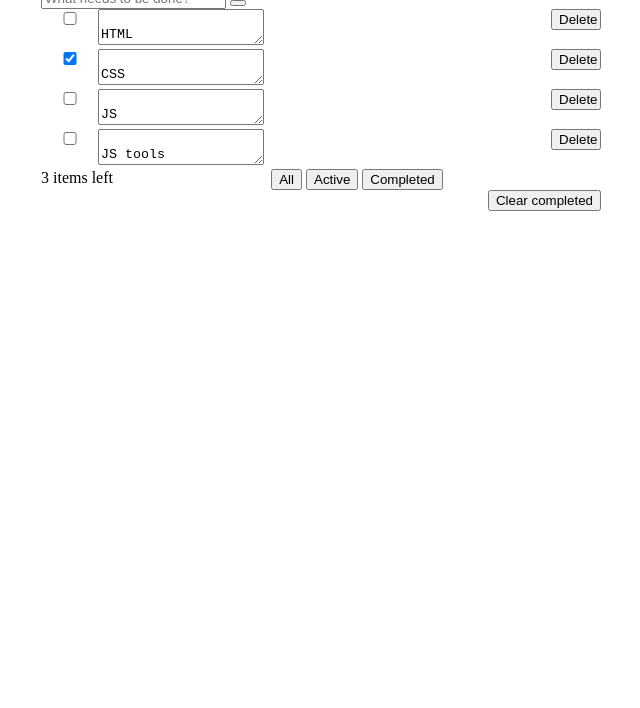
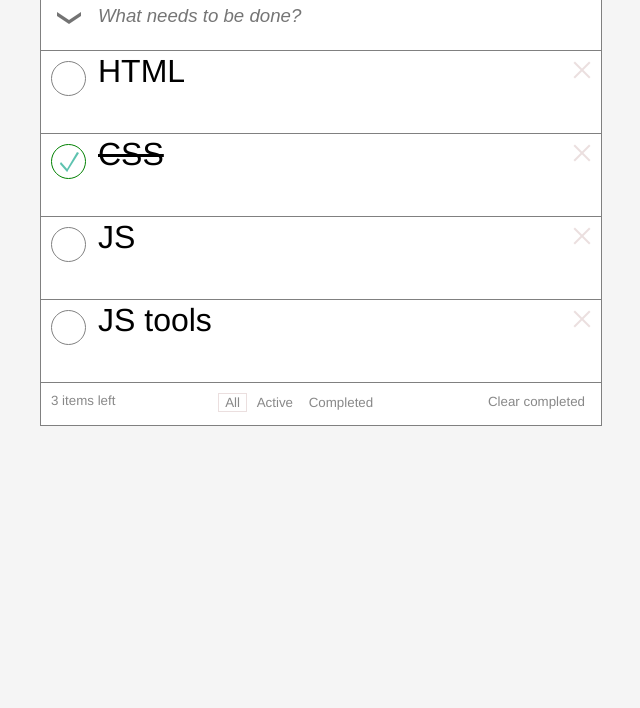
Before and after one commit to ok-technopolis/Nikita-Suprotivniy, a plain HTML site: page index.html in a window 1280 px wide. Shown: the part 92-800 px from the top of the page, without its empty margins (319-959 px from the left). Drawn offline with Linux system fonts and the light colour scheme.

Commit message:
Make style for all elements

```diff
--- a/components/style/style.css
+++ /dev/null
@@ -1,48 +0,0 @@
-.header {
-    font-family: arial;
-    text-transform: uppercase;
-    text-align: center;
-}
-
-.todo-header {
-    align-content: center;
-}
-
-.todo-container {
-	width: 560px;
-    margin: 0 auto;
-}
-
-.todo-list-item-button {
-    width: 50px;
-    float: left;
-}
-
-.todo-list-item-delete {
-    width: 50px;
-    float: right;
-}
-
-.todo-list-item-text {
-    overflow: hidden;
-    margin: 0 auto;
-}
-
-
-.todo-footer {
-	width: 560px;
-    margin: 0 auto;
-}
-
-.todos-left {
-    float: left;
-}
-
-.todo-groups {
-    overflow: hidden;
-    text-align: center;
-}
-
-.todo-clearcompleted-button {
-    float: right;
-}
--- a/index.html
+++ b/index.html
@@ -1,8 +1,8 @@
-<!DOCTYPE html>
+ <!DOCTYPE html>
 <html>
 <head>
 	<title>Todo</title>
-	<link rel="stylesheet" type="text/css" href="components/style/style.css">
+	<link rel="stylesheet" type="text/css" href="style/style.css">
 
 </head>
 <body>
@@ -14,54 +14,53 @@
     <div class="todo-container">
 
         <div class="todo-header">
-            <input  aria-label="Add new todo" class="todo-newtodo-input" placeholder="What needs to be done?">
-            <button aria-label="Check all as completed" class="todo-checkall-button"></button>
+            <div  class="todo-checkall-button"><button aria-label="Check all as completed"></button></div>
+            <div class="todo-newtodo-input"><input  aria-label="Add new todo" placeholder="What needs to be done?"></div>
         </div>
 
         <div class="todo-list">
             <div class="todo-list-item">
-                <textarea class="todo-list-item-text" aria-label="Todo item area">
-                    HTML
-                </textarea>
-                <input type="checkbox" aria-label="Check as completed" class="todo-list-item-button">
-                <button aria-label="Delete todo item" class="todo-list-item-delete">Delete</button>
+
+
+                <div class="todo-list-item-button"><input type="checkbox" aria-label="Check as completed"></div>
+                <div class="todo-list-item-delete"><button aria-label="Delete todo item"></button></div>
+                <div class="todo-list-item-text"><textarea aria-label="Todo item area">HTML</textarea></div>
             </div>
             <div class="todo-list-item __ready">
-                <textarea class="todo-list-item-text" aria-label="Todo item area">
-                    CSS
-                </textarea>
-                <input type="checkbox" checked="checked" aria-label="Check as completed" class="todo-list-item-button">
-                <button aria-label="Delete todo item" class="todo-list-item-delete">Delete</button>
+
+                <div class="todo-list-item-button"><input type="checkbox" checked="checked" aria-label="Check as completed"></div>
+                <div class="todo-list-item-delete"><button aria-label="Delete todo item"></button></div>
+                <div class="todo-list-item-text"><textarea aria-label="Todo item area">CSS</textarea></div>
             </div>
             <div class="todo-list-item">
-                <textarea class="todo-list-item-text" aria-label="Todo item area">
-                    JS
-                </textarea>
-                <input type="checkbox" aria-label="Check as completed" class="todo-list-item-button">
-                <button aria-label="Delete todo item" class="todo-list-item-delete">Delete</button>
+
+                <div class="todo-list-item-button"><input type="checkbox" aria-label="Check as completed"></div>
+                <div class="todo-list-item-delete"><button aria-label="Delete todo item"></button></div>
+                <div class="todo-list-item-text"><textarea aria-label="Todo item area">JS</textarea></div>
             </div>
             <div class="todo-list-item">
-                <textarea class="todo-list-item-text" aria-label="Todo item area">
-                    JS tools
-                </textarea>
-                <input type="checkbox" aria-label="Check as completed" class="todo-list-item-button">
-                <button aria-label="Delete todo item" class="todo-list-item-delete">Delete</button>
+
+                <div class="todo-list-item-button"><input type="checkbox" aria-label="Check as completed"></div>
+                <div class="todo-list-item-delete"><button aria-label="Delete todo item"></button></div>
+                <div class="todo-list-item-text"><textarea aria-label="Todo item area">JS tools</textarea></div>
             </div>
 
+        </div>
+
+        <div class="todo-footer">
+            <div aria-label="Items counter" class="todos-left">3 items left</div>
+            <button aria-label="Clear completed items" class="todo-clearcompleted-button">Clear completed</button>
+            <div class="todo-groups">
+                <button class="todo-group __active" data-filter="all">All</button>
+                <button class="todo-group" data-filter="active">Active</button>
+                <button class="todo-group" data-filter="completed">Completed</button>
+            </div>
         </div>
 
     </div>
 
 
-    <div class="todo-footer">
-        <div aria-label="Items counter" class="todos-left">3 items left</div>
-        <div class="todo-groups">
-            <button class="todo-group __active" data-filter="all">All</button>
-            <button class="todo-group" data-filter="active">Active</button>
-            <button class="todo-group" data-filter="completed">Completed</button>
-        </div>
-        <button aria-label="Clear completed items" class="todo-clearcompleted-button">Clear completed</button>
-    </div>
+
 
 
 </body>
--- /dev/null
+++ b/style/style.css
@@ -0,0 +1,196 @@
+
+body {
+	background-color: #f5f5f5;
+}
+
+.header > h1 {
+
+    text-transform: uppercase;
+    margin: 0 auto;
+	font-family: 'Helvetica Neue', Helvetica, Arial, sans-serif;
+	font-size: 45pt;
+	text-align: center;
+	color: #f0e5e5;
+}
+
+.todo-header {
+    border-bottom: 1px solid gray;
+    height: 64px;
+    clear: both;
+
+}
+
+
+.todo-checkall-button {
+    float: left;
+    margin: auto 10px;
+    height: 100%;
+    width: 35px;
+    text-align: center;
+
+}
+
+
+.todo-checkall-button > button {
+    background: url(../components/icons/select-all.png) no-repeat;
+    background-position: center;
+    width: 24px;
+	height: 100%;
+    border: none;
+}
+
+
+.todo-newtodo-input {
+    overflow: auto;
+    height: 100%;
+}
+
+.todo-newtodo-input > input {
+    font-style: italic;
+	font-size: 14pt;
+    border: none;
+    width: 100%;
+    height: 90%;
+}
+
+
+
+.todo-container {
+	width: 560px;
+    min-height: 400px;
+    border: 1px solid gray;
+    margin: 0 auto;
+    clear: both;
+    background: white;
+}
+
+.todo-list {
+    clear: both;
+}
+
+.todo-list-item {
+    border-bottom: 1px solid gray;
+    clear: both;
+    min-height: 64px;
+    vertical-align: middle;
+
+}
+
+.todo-list-item-button {
+    float: left;
+    overflow: auto;
+    display: inline-block;
+}
+
+.todo-list-item.__ready .todo-list-item-text > textarea{
+    text-decoration: line-through;
+}
+
+.todo-list-item-button > input{
+    margin: 10px;
+    width: 35px;
+    height: 35px;
+    margin: 10px;
+    appearance: none;
+    -webkit-appearance: none;
+    border: 1px solid gray;
+    border-radius: 100px;
+
+}
+
+.todo-list-item-button > input:checked {
+    background: url(../components/icons/completed.png) no-repeat;
+    background-position: center;
+    appearance: none;
+    -webkit-appearance: none;
+    width: 35px;
+    height: 35px;
+    border: 1px solid green;
+    border-radius: 100px;
+
+}
+
+.todo-list-item-delete {
+
+    float: right;
+    overflow: auto;
+    display: inline-block;
+}
+
+.todo-list-item-delete > button {
+    background: url(../components/icons/close.png) no-repeat;
+    background-position: center;
+    margin: 10px;
+    width: 18px;
+	height: 18px;
+    border: none;
+
+}
+
+.todo-list-item-text {
+    overflow: auto;
+    display: block;
+}
+
+.todo-list-item-text > textarea {
+    outline: none;
+    resize: none;
+    border: none;
+    overflow: hidden;
+    width: 99%;
+
+
+    font-family: 'Helvetica Neue Light', Helvetica, Arial, sans-serif;
+    font-size: 24pt;
+}
+
+
+.todo-footer {
+    margin: 10px;
+
+    text-align: center;
+
+	font-family: 'Helvetica Neue', Helvetica, Arial, sans-serif;
+	color: #888888;
+	font-size: 10pt;
+
+
+}
+
+.todos-left {
+    float: left;
+    display: inline-block;
+    background: none;
+}
+
+.todo-groups {
+    overflow: hidden;
+    display: inline-block;
+}
+
+.todo-group {
+    border: none;
+    background: none;
+
+	font-family: 'Helvetica Neue', Helvetica, Arial, sans-serif;
+	color: #888888;
+	font-size: 10pt;
+
+}
+
+.todo-group.__active {
+    border: solid 1px #ebdfdf;
+}
+
+.todo-clearcompleted-button {
+    float: right;
+    display: inline-block;
+
+    border: none;
+    background: none;
+
+	font-family: 'Helvetica Neue', Helvetica, Arial, sans-serif;
+	color: #888888;
+	font-size: 10pt;
+
+}
```
Also changed, not shown: components/icons/close.png (added), components/icons/close@2x.png (added), components/icons/completed.png (added), components/icons/completed@2x.png (added), components/icons/select-all.png (added), components/icons/select-all@2x.png (added).
